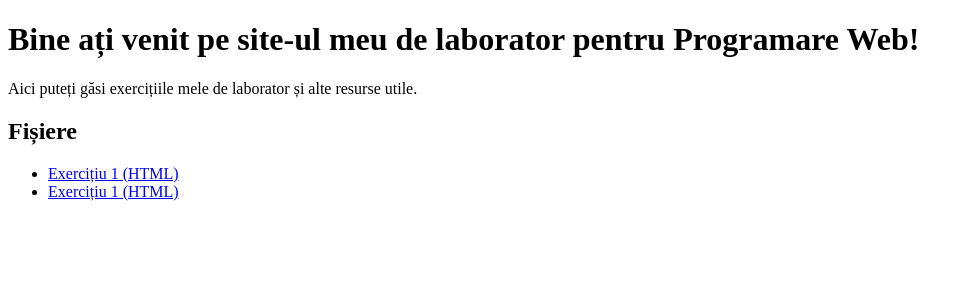
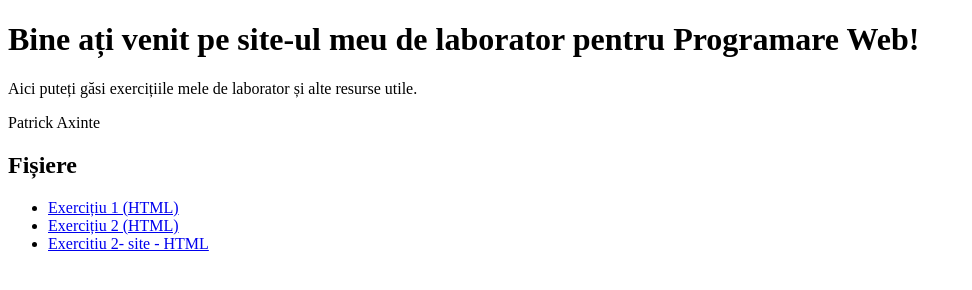
Before and after one commit to patrickaxinte/hello, a website built with webpack: page index.html in a window 1280 px wide. Shown: the whole page, without its empty margins (0-972 px from the left). Built offline with nearby package versions, Linux system fonts and the light colour scheme.

Commit message:
added a site option in index.html

```diff
--- a/index.html
+++ b/index.html
@@ -6,11 +6,13 @@
 <body>
     <h1>Bine ați venit pe site-ul meu de laborator pentru Programare Web!</h1>
     <p>Aici puteți găsi exercițiile mele de laborator și alte resurse utile.</p>
+    <p>Patrick Axinte</p>
 
     <h2>Fișiere</h2>
     <ul>
         <li><a href="https://raw.githubusercontent.com/patrickaxinte/hello/main/public/lab2.html" target="_self">Exercițiu 1 (HTML)</a></li>
-        <li><a href="https://raw.githubusercontent.com/patrickaxinte/hello/main/public/orar.html" target="_self">Exercițiu 1 (HTML)</a></li>
+        <li><a href="https://raw.githubusercontent.com/patrickaxinte/hello/main/public/orar.html" target="_self">Exercițiu 2 (HTML)</a></li>
+        <li><a href="https://statuesque-taffy-7ab6ac.netlify.app/">Exercitiu 2- site - HTML</a></li>
     </ul>
 </body>
 </html>
```
